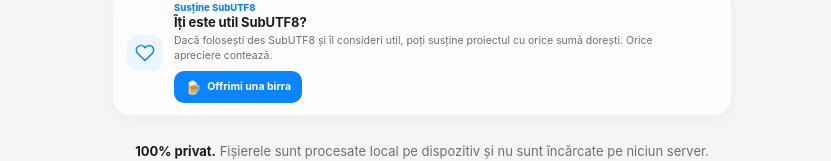
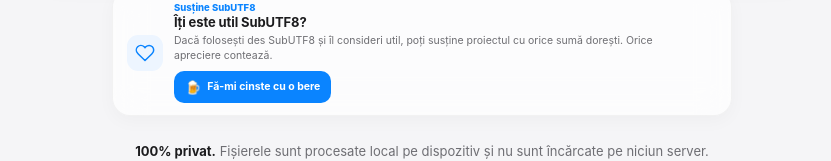
Before and after one commit to Zuzuitu/subutf8, a React (Vite) app: page / in a window 1280 px wide. Shown: the part 777-938 px from the top of the page, without its empty margins (218-1049 px from the left). Built offline with nearby package versions, Linux system fonts and the light colour scheme.

Commit message:
Update App.tsx

```diff
--- a/src/App.tsx
+++ b/src/App.tsx
@@ -582,7 +582,7 @@
               🍺
             </span>
 
-            Offrimi una birra
+            Fă-mi cinste cu o bere
           </a>
         </div>
       </section>
```
